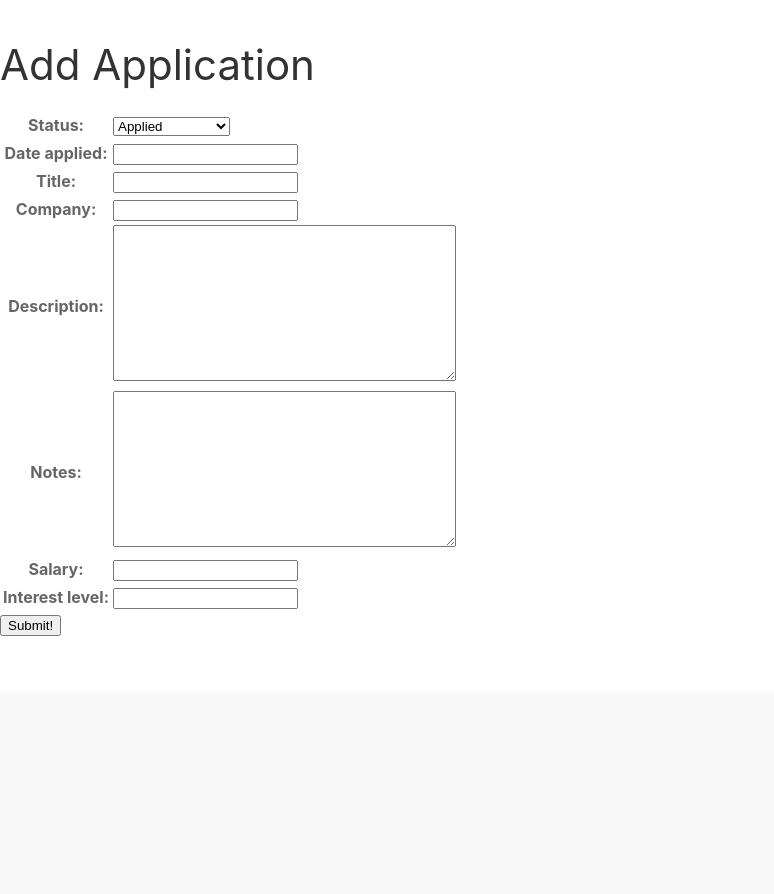
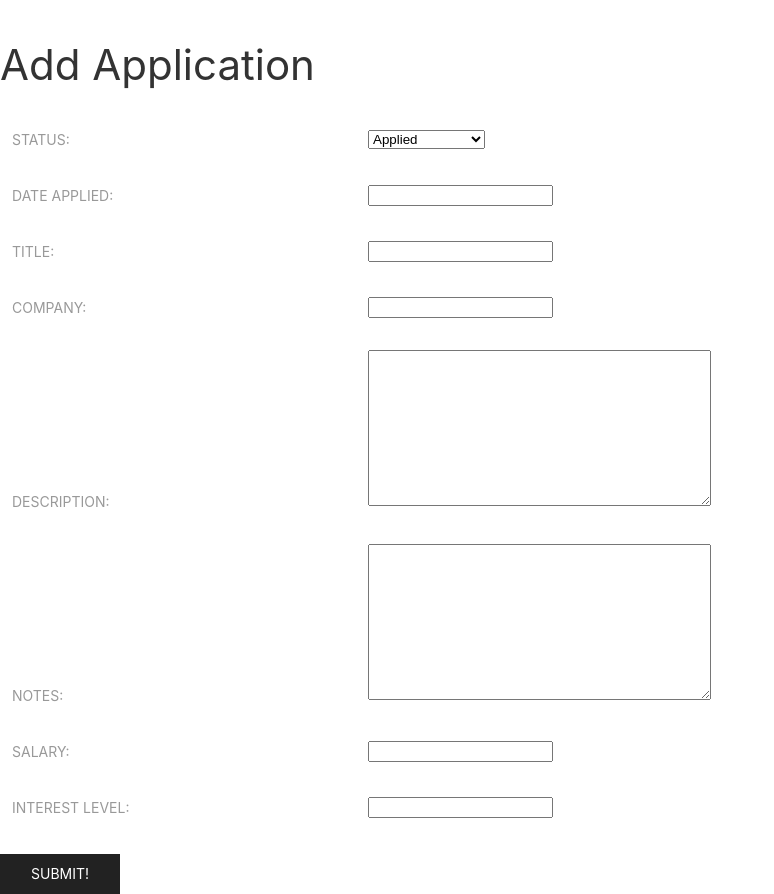
Before and after one commit to rperillo1/Job-Search-Tracker, a Django app: page /applications/create/ in a window 1280 px wide. Shown: the part 109-1003 px from the top of the page, without its empty margins (0-774 px from the left). Before the commit the page ends 745 px from the top, so only its background shows below. Run offline with Django 3.2, Linux system fonts and the light colour scheme; some libraries are stand-ins or nearby versions.

Commit message:
application form update

```diff
--- a/main_app/templates/main_app/application_form.html
+++ b/main_app/templates/main_app/application_form.html
@@ -10,11 +10,11 @@
   <form action="" method="post">
     <!-- Django requires the following for security purposes -->
     {% csrf_token %}
-    <table>
+    <table class="uk-table">
       <!-- Render the inputs inside of <tr>s & <td>s -->
       {{ form.as_table }}
     </table>
-    <input type="submit" value="Submit!" class="btn">
+    <input type="submit" value="Submit!" class="uk-button uk-button-secondary">
   </form>
 
 {% endblock %}
```
